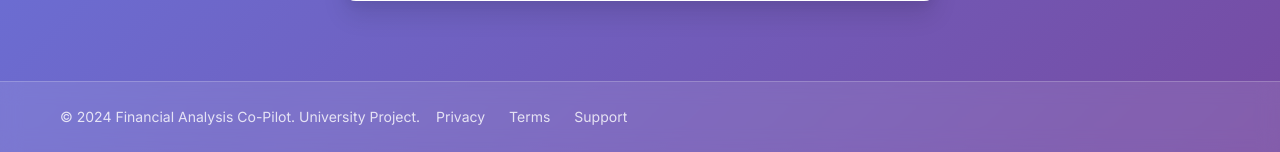
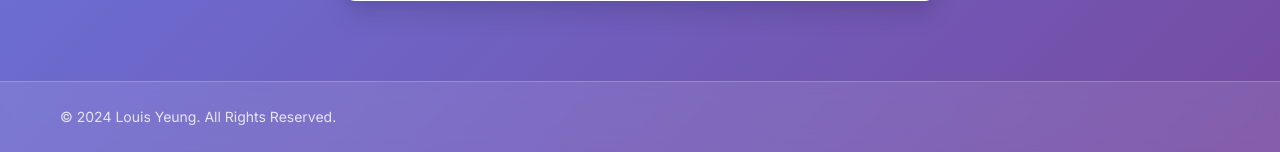
Before and after one commit to Louis0929/financial-analysis-copilot, a Flask app: page / in a window 1280 px wide. Shown: the part 757-909 px from the top of the page. Run offline with Flask 3, Linux system fonts and the light colour scheme; some libraries are stand-ins or nearby versions.

Commit message:
feat: Final UI polishes (footer and PDF download)

```diff
--- a/static/js/app.js
+++ b/static/js/app.js
@@ -306,19 +306,47 @@ class FinancialAnalysisApp {
     downloadReport() {
         if (!this.currentAnalysis) return;
 
-        const content = this.formatReportForDownload(this.currentAnalysis);
-        const blob = new Blob([content], { type: 'text/plain' });
-        const url = URL.createObjectURL(blob);
+        const { jsPDF } = window.jspdf;
+        const reportElement = document.getElementById('resultsSection');
+        const downloadBtn = document.getElementById('downloadBtn');
+        const originalBtnText = downloadBtn.innerHTML;
 
-        const a = document.createElement('a');
-        a.href = url;
-        a.download = `financial_analysis_${this.currentAnalysis.analysis_id}.txt`;
-        document.body.appendChild(a);
-        a.click();
-        document.body.removeChild(a);
-        URL.revokeObjectURL(url);
+        // Provide visual feedback to the user
+        downloadBtn.disabled = true;
+        downloadBtn.innerHTML = '<i class="fas fa-spinner fa-spin"></i> Generating PDF...';
+
+        html2canvas(reportElement, {
+            scale: 2, // Increase scale for better resolution
+            useCORS: true,
+            logging: false,
+        }).then(canvas => {
+            try {
+                const imgData = canvas.toDataURL('image/png');
+                const pdf = new jsPDF({
+                    orientation: 'p',
+                    unit: 'px',
+                    format: [canvas.width, canvas.height]
+                });
+
+                pdf.addImage(imgData, 'PNG', 0, 0, canvas.width, canvas.height);
+
+                const fileName = `Financial_Analysis_${this.currentAnalysis.analysis_id}.pdf`;
+                pdf.save(fileName);
+
+            } catch (error) {
+                console.error("Error generating PDF:", error);
+                alert("Sorry, there was an error generating the PDF. Please try again.");
+            } finally {
+                // Restore button state
+                downloadBtn.disabled = false;
+                downloadBtn.innerHTML = originalBtnText;
+            }
+        });
     }
 
+    // This function is no longer needed as we are capturing the HTML content directly.
+    // We'll keep it here, commented out, in case we need a plain text fallback later.
+    /*
     formatReportForDownload(data) {
         return `Financial Statement Analysis Report
 ========================================
@@ -335,6 +363,7 @@ ${data.analysis_result}
 Generated by Financial Analysis Co-Pilot
 University Project - 2024`;
     }
+    */
 }
 
 // Initialize the app when DOM is loaded
--- a/templates/index.html
+++ b/templates/index.html
@@ -7,6 +7,8 @@
     <link rel="stylesheet" href="{{ url_for('static', filename='css/style.css') }}">
     <link href="https://fonts.googleapis.com/css2?family=Inter:wght@300;400;500;600;700&display=swap" rel="stylesheet">
     <link href="https://cdnjs.cloudflare.com/ajax/libs/font-awesome/6.4.0/css/all.min.css" rel="stylesheet">
+    <script src="https://cdnjs.cloudflare.com/ajax/libs/html2canvas/1.4.1/html2canvas.min.js"></script>
+    <script src="https://cdnjs.cloudflare.com/ajax/libs/jspdf/2.5.1/jspdf.umd.min.js"></script>
 </head>
 <body>
     <!-- Header -->
@@ -191,12 +193,7 @@
         <div class="container">
             <div class="footer-content">
                 <div class="footer-text">
-                    <p>&copy; 2024 Financial Analysis Co-Pilot. University Project.</p>
-                </div>
-                <div class="footer-links">
-                    <a href="#" class="footer-link">Privacy</a>
-                    <a href="#" class="footer-link">Terms</a>
-                    <a href="#" class="footer-link">Support</a>
+                    <p>&copy; 2024 Louis Yeung. All Rights Reserved.</p>
                 </div>
             </div>
         </div>
```
